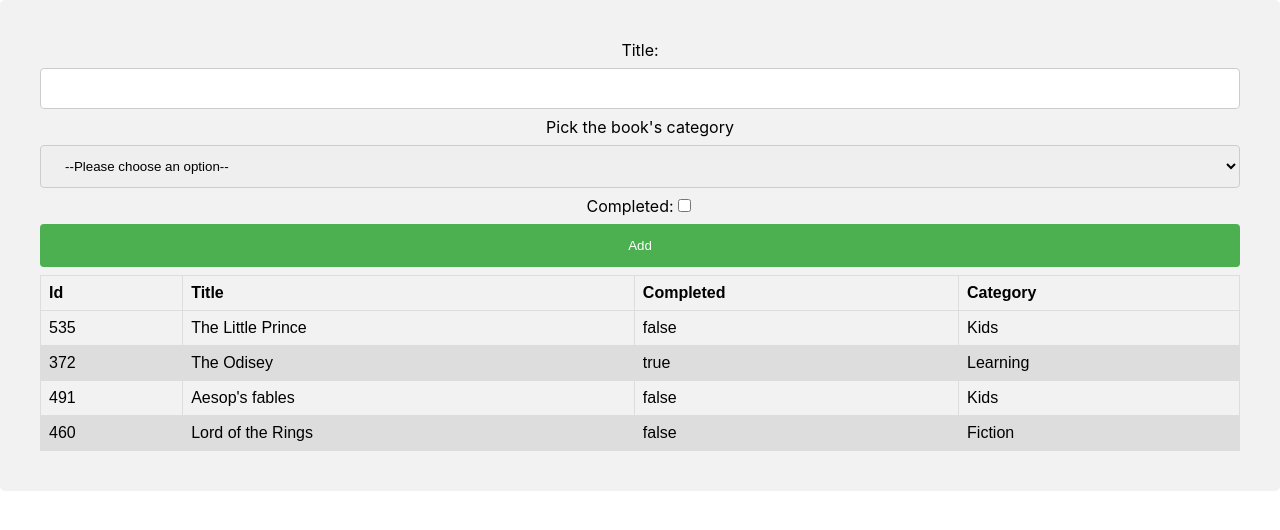
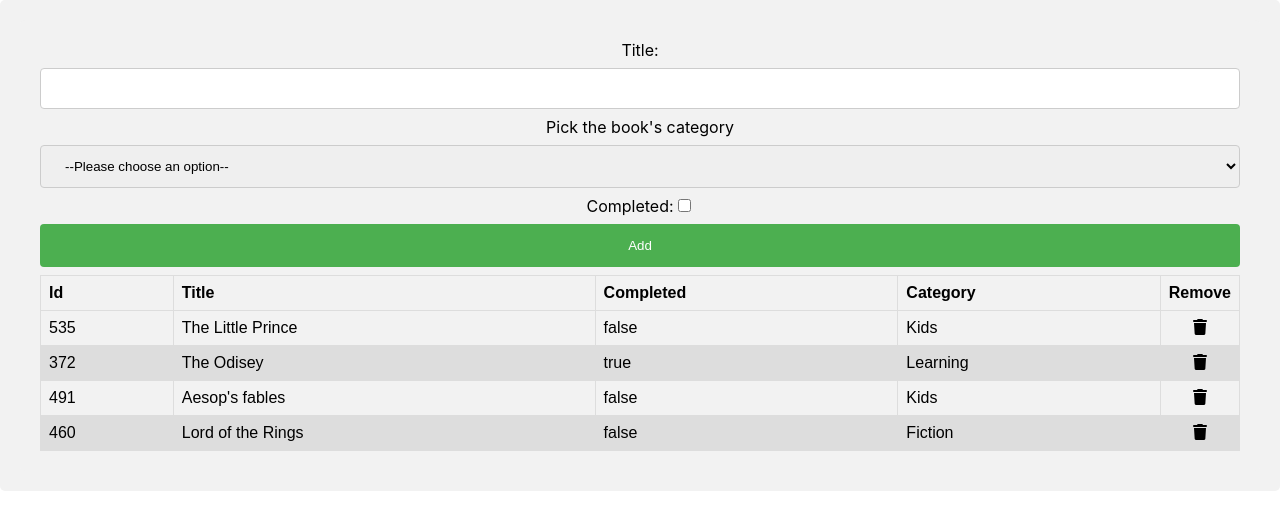
Before and after one commit to IvanDerlich/bookstore, a React (Create React App) app: page / in a window 1280 px wide. Shown: the top 530 px of the page. Built offline with nearby package versions, Linux system fonts and the light colour scheme.

Commit message:
Remove book

```diff
--- a/package.json
+++ b/package.json
@@ -3,6 +3,7 @@
   "version": "0.1.0",
   "private": true,
   "dependencies": {
+    "@fortawesome/fontawesome-free": "^5.15.1",
     "@testing-library/jest-dom": "^5.11.4",
     "@testing-library/react": "^11.1.0",
     "@testing-library/user-event": "^12.1.10",
--- a/public/index.html
+++ b/public/index.html
@@ -3,6 +3,7 @@
   <head>
     <meta charset="utf-8" />
     <link rel="icon" href="%PUBLIC_URL%/favicon.ico" />
+    <script src="https://kit.fontawesome.com/0baeb63baa.js" crossorigin="anonymous"></script>
     <meta name="viewport" content="width=device-width, initial-scale=1" />
     <meta name="theme-color" content="#000000" />
     <meta
--- a/src/components/App.css
+++ b/src/components/App.css
@@ -37,3 +37,7 @@
     transform: rotate(360deg);
   }
 }
+
+.center-text{
+  text-align: center;
+}
--- /dev/null
+++ b/src/components/Book.css
@@ -0,0 +1,4 @@
+.trash-icon {
+  width: 5%;
+  cursor: pointer;
+}
--- a/src/components/Book.js
+++ b/src/components/Book.js
@@ -1,10 +1,20 @@
+/* eslint-disable jsx-a11y/click-events-have-key-events */
+/* eslint-disable jsx-a11y/no-noninteractive-element-interactions */
 import PropTypes from 'prop-types';
+import { connect } from 'react-redux';
 import capitalize from '../helpers/capitalize';
+import './Book.css';
+import { removeBook } from '../actions/index';
 
-function Book({ book }) {
+function Book({ book, dispatch }) {
   const {
     id, title, completed, category,
   } = book;
+
+  const handleRemoveBook = (book, dispatch) => {
+    removeBook(book, dispatch);
+  };
+
   return (
     <tr>
       <td>{id}</td>
@@ -13,6 +23,7 @@ function Book({ book }) {
       <td>
         {capitalize(category)}
       </td>
+      <td className="trash-icon center-text" onClick={() => handleRemoveBook(book, dispatch)}><i className="fas fa-trash" /></td>
     </tr>
   );
 }
@@ -24,6 +35,7 @@ Book.propTypes = {
     completed: PropTypes.bool.isRequired,
     category: PropTypes.string.isRequired,
   }).isRequired,
+  dispatch: PropTypes.func.isRequired,
 };
 
-export default Book;
+export default connect()(Book);
--- a/src/components/BookForm.js
+++ b/src/components/BookForm.js
@@ -17,7 +17,6 @@ class BookForm extends React.Component {
     super(props);
     this.state = {
       title: '',
-      completed: true,
       category: '',
     };
     this.handleChange = this.handleChange.bind(this);
@@ -50,7 +49,6 @@ class BookForm extends React.Component {
     }
     this.setState({
       title: book.title,
-      completed: book.completed,
       category: book.category,
     });
   }
--- a/src/containers/BookList.js
+++ b/src/containers/BookList.js
@@ -14,6 +14,7 @@ function BookList(props) {
           <th>Title</th>
           <th>Completed</th>
           <th>Category</th>
+          <th className="center-text">Remove</th>
         </tr>
       </thead>
       <tbody>
```
Also changed, not shown: 1 other file (tests, documents, lock files or other folders).
